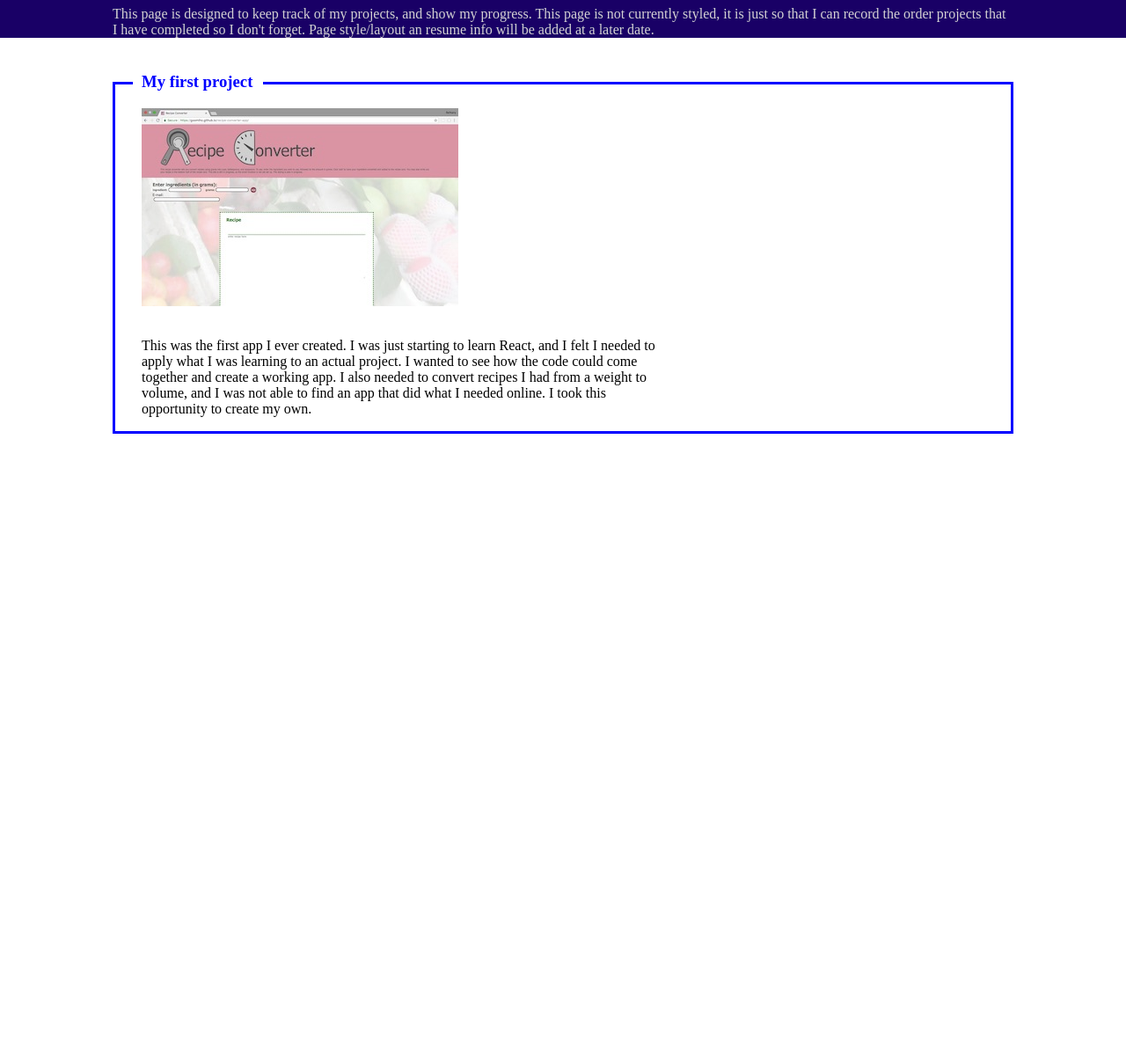
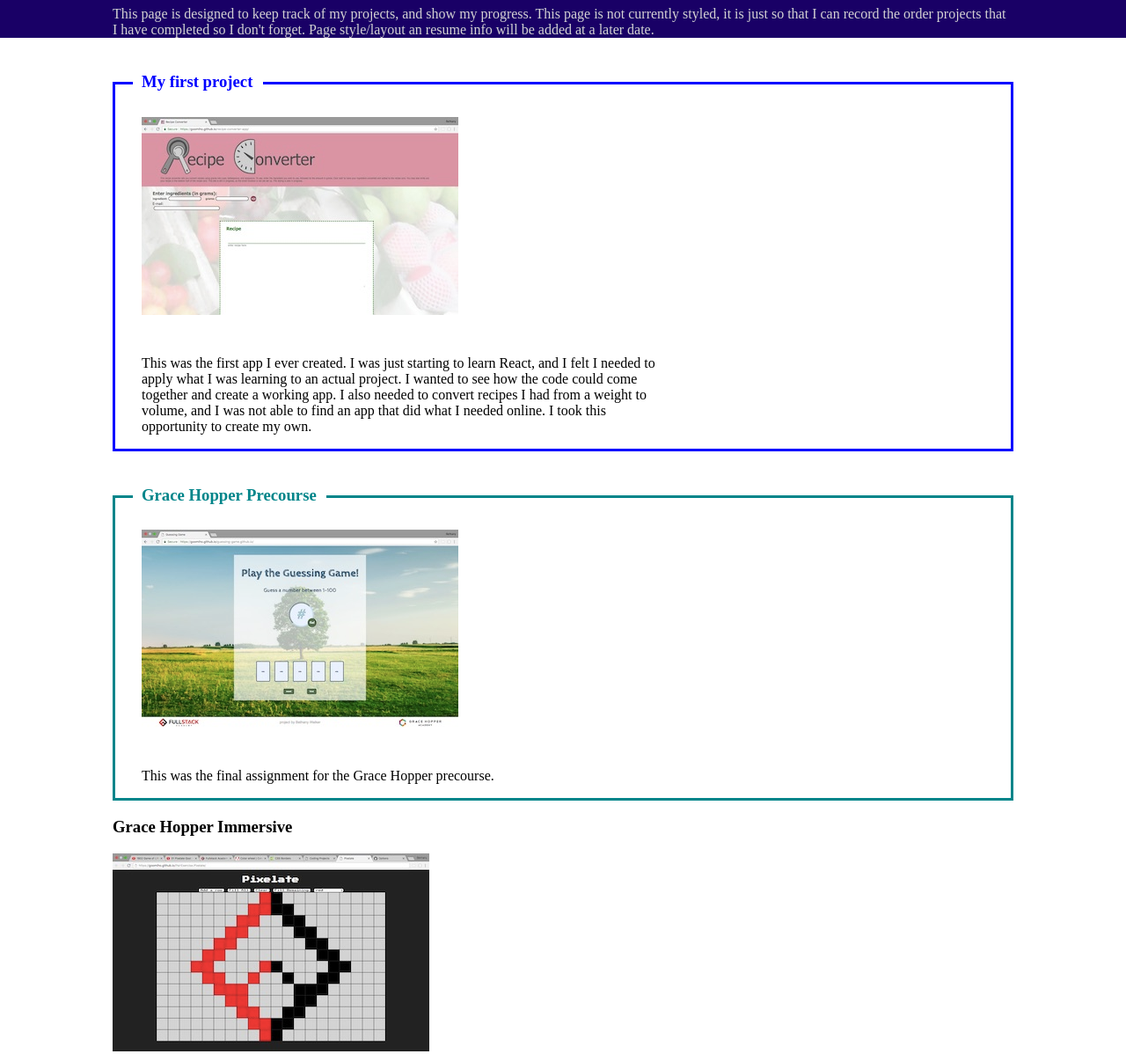
Before and after one commit to GooMiHo/coding-projects, a plain HTML site: page index.html in a window 1280 px wide. Shown: the part 120-1318 px from the top of the page at 88% size. Before the commit the page ends 800 px from the top, so only its background shows below. Drawn offline with Linux system fonts and the light colour scheme.

Commit message:
Added first project from week one

```diff
--- a/index.css
+++ b/index.css
@@ -25,41 +25,55 @@ body {
 
 }
 
-#my-first-project a:link {
-  text-decoration: none;
+#my-first-project h3,
+#grace-hopper-precourse h3 {
+  margin-top: -14px;
+  margin-left: 20px;
+  background-color: white;
+  padding-left: 10px;
 }
 
 #my-first-project h3 {
-  margin-top: -14px;
-  margin-left: 20px;
   color: blue;
-  background-color: white;
   width: 138px;
-  padding-left: 10px;
 }
 
-#my-first-project {
+#grace-hopper-precourse h3 {
+  color: #00858A;
+  width: 210px;
+}
+
+#my-first-project,
+#grace-hopper-precourse {
   margin-top: 50px;
   border-style: solid;
   border-color: blue;
 }
 
-#first-project {
+#my-first-project {
+  border-color: blue;
+}
+
+#grace-hopper-precourse {
+  border-color: #00858A;
+}
+
+#first-project,
+#precourse-project {
   overflow: auto;
 }
 
-#first-project a {
+#first-project a,
+#precourse-project a {
   line-height: 0;
   float: left;
+  margin-top: 10px;
   margin-left: 30px;
-  margin-bottom: 20px;
+  margin-bottom: 30px;
 }
 
-#first-project a img {
-  height: 100%;
- }
-
-#first-project p {
+#first-project p,
+#precourse-project p {
   float: left;
   margin-left: 30px;
   width: 600px;
--- a/index.html
+++ b/index.html
@@ -19,19 +19,30 @@
       <div id="my-first-project">
         <h3>My first project</h3>
         <div id="first-project">
-            <a href="https://goomiho.github.io/recipe-converter-app/"><img src="recipe_converter_screen_shot.jpg" alt="Recipe Converter App screen shot">
+            <a href="https://goomiho.github.io/recipe-converter-app/">
+              <img src="recipe_converter_screen_shot.jpg" alt="Recipe Converter App screen shot">
             </a>
             <p>This was the first app I ever created. I was just starting to learn React, and I felt I needed to apply what I was learning to an actual project. I wanted to see how the code could come together and create a working app. I also needed to convert recipes I had from a weight to volume, and I was not able to find an app that did what I needed online. I took this opportunity to create my own.</p>
         </div>
       </div>
+      <div id="grace-hopper-precourse">
+        <h3>Grace Hopper Precourse</h3>
+          <div id="precourse-project">
+            <a href="https://goomiho.github.io/guessing-game.github.io/">
+              <img src="guessing_game_screen_shot.jpg" alt="Guessing Game App screen shot">
+            </a>
+            <p>This was the final assignment for the Grace Hopper precourse.</p>
+          </div>
+      </div>
+
       <div id="grace-hopper">
-        <div id="grace-hopper-precourse">
-
+        <h3>Grace Hopper Immersive</h3>
+        <div id="grace-hopper-week-one-1">
+            <!-- <a href="https://goomiho.github.io/PairExercise.Pixelate/"> -->
+              <img src="pixelate_screen_shot.jpg" alt="Pixelate App screen shot">
+            </a>
+            <p>This was one of the first projects done during week on. It requires running 'npm start', so I need to figure out how to run it with gh-pages. There is currently now link to the websit where this app it.</p>
         </div>
-        <div id="grace-hopper-week-one">
-
-        </div>
-
       </div>
   </div>
 
```
Also changed, not shown: guessing_game_screen_shot.jpg (added), pixelate_screen_shot.jpg (added).
